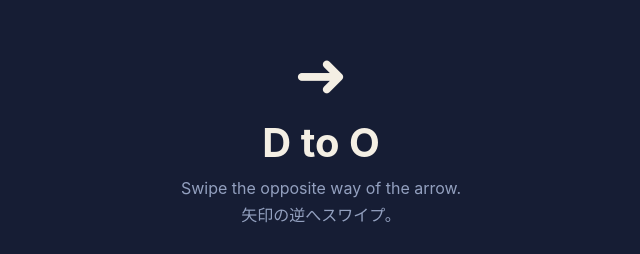
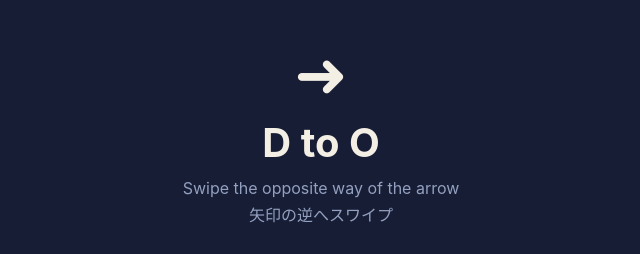
Before and after one commit to dtoo-app/dtoo-app.github.io, a plain HTML site: page index.html in a window 1280 px wide. Shown: the part 204-458 px from the top of the page, 319-959 px from the left. Drawn offline with Linux system fonts and the light colour scheme.

Commit message:
Update index.html

```diff
--- a/index.html
+++ b/index.html
@@ -19,7 +19,7 @@
 <div class="box">
   <div class="arrow">➜</div>
   <h1>D to O</h1>
-  <p>Swipe the opposite way of the arrow.<br>矢印の逆へスワイプ。</p>
+  <p>Swipe the opposite way of the arrow<br>矢印の逆へスワイプ</p>
   <a class="btn" href="https://apps.apple.com/app/id6835305852">App Store</a>
   <div class="links">
     <a href="https://sites.google.com/view/d-to-o/privacy-policy">Privacy Policy</a> ·
```
